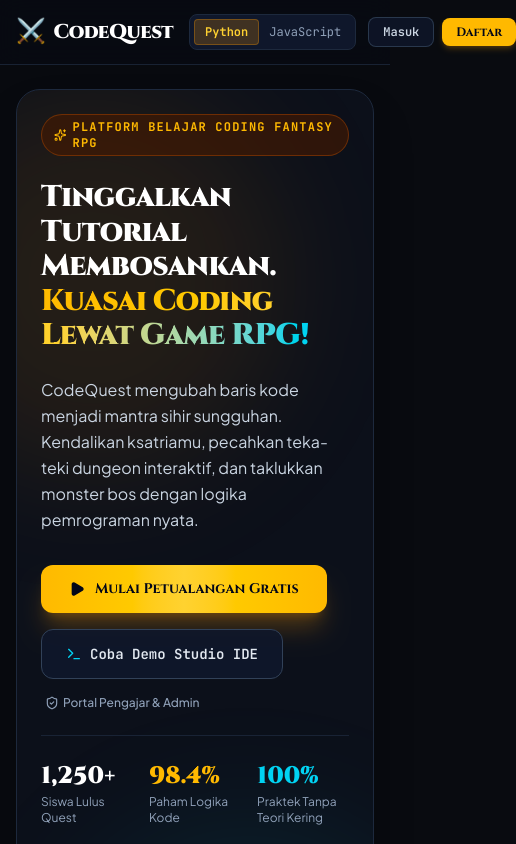
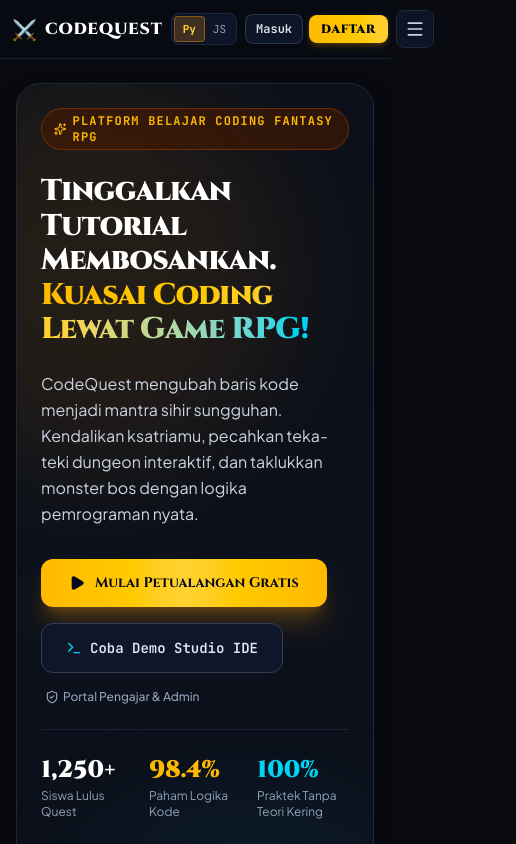
Before and after one commit to pakgurubajuri39/CodeQuest, a React (Vite) app: page / in a window 390 px wide. Shown: the top 844 px of the page, 516 px wide, since content can reach past the window. Built offline with nearby package versions, Linux system fonts and the light colour scheme; no server answers; the database is empty.

Commit message:
feat(ui): implement mobile-responsive navigation
Add mobile menu support to the main Navbar and optimize layout responsiveness for the Studio view and BattleLogPanel components.

```diff
--- a/src/components/common/Navbar.tsx
+++ b/src/components/common/Navbar.tsx
@@ -1,6 +1,20 @@
-import React from 'react';
+import React, { useState } from 'react';
 import { UserProfile, SupportedLanguage } from '../../types/game';
-import { Flame, Sparkles, Backpack, LogOut, ShieldCheck, Trophy, Database } from 'lucide-react';
+import {
+  Flame,
+  Sparkles,
+  Backpack,
+  LogOut,
+  ShieldCheck,
+  Trophy,
+  Database,
+  Menu,
+  X,
+  Compass,
+  Map,
+  Terminal,
+  BookOpen
+} from 'lucide-react';
 
 interface NavbarProps {
   user: UserProfile | null;
@@ -27,117 +41,148 @@
   selectedLanguage,
   onToggleLanguage
 }) => {
+  const [mobileMenuOpen, setMobileMenuOpen] = useState(false);
+
+  const handleNavClick = (view: 'landing' | 'home' | 'studio' | 'admin' | 'schema' | 'briefing' | 'auth') => {
+    onNavigate(view);
+    setMobileMenuOpen(false);
+  };
+
+  const hasUnclaimed = user?.achievements && Object.values(user.achievements).some((a) => !a.claimed);
+
   return (
-    <header className="sticky top-0 z-40 w-full bg-[#080b12]/90 backdrop-blur-md border-b border-slate-800/80 px-4 lg:px-8 py-3.5 transition-all">
-      <div className="max-w-7xl mx-auto flex items-center justify-between gap-4">
-        {/* Zone 1: Single text element wordmark */}
+    <header className="sticky top-0 z-50 w-full bg-[#080b12]/95 backdrop-blur-md border-b border-slate-800/80 px-3 sm:px-6 lg:px-8 py-2.5 sm:py-3 transition-all">
+      <div className="max-w-7xl mx-auto flex items-center justify-between gap-2 sm:gap-4 lg:gap-8">
+
+        {/* Zone 1: Brand Wordmark (Proportional on PC, Laptop, Tablet, and Mobile) */}
         <button
-          onClick={() => onNavigate('landing')}
-          className="text-xl font-black tracking-tight text-white font-fantasy hover:text-amber-400 transition-colors shrink-0 flex items-center gap-2"
+          onClick={() => handleNavClick('landing')}
+          className="flex items-center gap-2 group transition-transform active:scale-95 shrink-0 select-none text-left"
+          title="CodeQuest Home"
         >
-          <span className="text-amber-400 text-2xl">⚔️</span>
-          <span>CodeQuest</span>
+          <span className="text-xl sm:text-2xl drop-shadow transition-transform group-hover:scale-110">
+            ⚔️
+          </span>
+          <span className="text-base sm:text-lg lg:text-xl font-black tracking-wider text-white font-fantasy group-hover:text-amber-400 transition-colors uppercase">
+            CODEQUEST
+          </span>
         </button>
 
-        {/* Zone 2: 4-6 clean text navigation links */}
-        <nav className="hidden md:flex items-center gap-6 text-sm font-medium text-slate-300">
+        {/* Zone 2: Navigation Links (Desktop, Laptop, Large Tablet - Centered & Proportional) */}
+        <nav className="hidden md:flex items-center gap-1 lg:gap-2 text-xs sm:text-sm font-medium text-slate-300">
           <button
-            onClick={() => onNavigate('landing')}
-            className={`transition-colors hover:text-white ${activeView === 'landing' ? 'text-amber-400 font-semibold' : ''}`}
+            onClick={() => handleNavClick('landing')}
+            className={`px-3 py-1.5 rounded-lg transition-all ${
+              activeView === 'landing'
+                ? 'text-amber-400 font-bold bg-amber-400/10 border border-amber-400/20 shadow-sm'
+                : 'text-slate-300 hover:text-white hover:bg-slate-900/60'
+            }`}
           >
             Tentang Kursus
           </button>
+
           <button
-            onClick={() => onNavigate('home')}
-            className={`transition-colors hover:text-white ${activeView === 'home' ? 'text-amber-400 font-semibold' : ''}`}
+            onClick={() => handleNavClick('home')}
+            className={`px-3 py-1.5 rounded-lg transition-all ${
+              activeView === 'home'
+                ? 'text-amber-400 font-bold bg-amber-400/10 border border-amber-400/20 shadow-sm'
+                : 'text-slate-300 hover:text-white hover:bg-slate-900/60'
+            }`}
           >
             Quest Map
           </button>
+
           <button
-            onClick={() => onNavigate('studio')}
-            className={`transition-colors hover:text-white ${activeView === 'studio' ? 'text-amber-400 font-semibold' : ''}`}
+            onClick={() => handleNavClick('studio')}
+            className={`px-3 py-1.5 rounded-lg transition-all ${
+              activeView === 'studio'
+                ? 'text-amber-400 font-bold bg-amber-400/10 border border-amber-400/20 shadow-sm'
+                : 'text-slate-300 hover:text-white hover:bg-slate-900/60'
+            }`}
           >
             Studio IDE
           </button>
+
+          {/* Admin-only links */}
           {user?.role === 'admin' && (
             <button
-              onClick={() => onNavigate('schema')}
-              className={`transition-colors hover:text-white flex items-center gap-1.5 ${activeView === 'schema' ? 'text-amber-400 font-semibold' : 'text-slate-300'}`}
+              onClick={() => handleNavClick('schema')}
+              className={`px-3 py-1.5 rounded-lg transition-all flex items-center gap-1.5 ${
+                activeView === 'schema'
+                  ? 'text-amber-400 font-bold bg-amber-400/10 border border-amber-400/20 shadow-sm'
+                  : 'text-slate-300 hover:text-white hover:bg-slate-900/60'
+              }`}
             >
               <Database className="w-3.5 h-3.5 text-amber-400" />
               <span>Curriculum DB</span>
             </button>
           )}
+
           {user?.role === 'admin' && (
             <button
-              onClick={() => onNavigate('admin')}
-              className={`transition-colors hover:text-cyan-400 flex items-center gap-1.5 ${activeView === 'admin' ? 'text-cyan-400 font-semibold' : 'text-slate-300'}`}
+              onClick={() => handleNavClick('admin')}
+              className={`px-3 py-1.5 rounded-lg transition-all flex items-center gap-1.5 ${
+                activeView === 'admin'
+                  ? 'text-cyan-400 font-bold bg-cyan-400/10 border border-cyan-400/30 shadow-sm'
+                  : 'text-slate-300 hover:text-cyan-400 hover:bg-slate-900/60'
+              }`}
             >
-              <ShieldCheck className="w-4 h-4 text-cyan-400" />
+              <ShieldCheck className="w-3.5 h-3.5 text-cyan-400" />
               <span>Admin Portal</span>
             </button>
           )}
         </nav>
 
-        {/* Zone 3: 1-2 primary actions & User HUD */}
-        <div className="flex items-center gap-3 shrink-0">
-          {/* Language Switcher pill toggle */}
-          <div className="flex items-center p-1 bg-slate-900 rounded-lg border border-slate-800 text-xs">
+        {/* Zone 3: Actions, Language Switcher & HUD (Scales on all screens) */}
+        <div className="flex items-center gap-2 sm:gap-3 shrink-0">
+
+          {/* Language Switcher pill toggle (visible on tablet and desktop, compact on mobile) */}
+          <div className="flex items-center p-0.5 sm:p-1 bg-slate-900/90 rounded-lg border border-slate-800 text-[11px] sm:text-xs">
             <button
               onClick={() => onToggleLanguage('python')}
-              className={`px-2.5 py-1 rounded font-code transition-colors ${
+              className={`px-2 sm:px-2.5 py-1 rounded font-code transition-all ${
                 selectedLanguage === 'python'
-                  ? 'bg-amber-500/20 text-amber-300 font-semibold border border-amber-500/30'
+                  ? 'bg-amber-500/20 text-amber-300 font-bold border border-amber-500/40 shadow-sm'
                   : 'text-slate-400 hover:text-slate-200'
               }`}
+              title="Ganti bahasa pemrograman ke Python"
             >
-              Python
+              <span className="hidden sm:inline">Python</span>
+              <span className="sm:hidden">Py</span>
             </button>
             <button
               onClick={() => onToggleLanguage('javascript')}
-              className={`px-2.5 py-1 rounded font-code transition-colors ${
+              className={`px-2 sm:px-2.5 py-1 rounded font-code transition-all ${
                 selectedLanguage === 'javascript'
-                  ? 'bg-cyan-500/20 text-cyan-300 font-semibold border border-cyan-500/30'
+                  ? 'bg-cyan-500/20 text-cyan-300 font-bold border border-cyan-500/40 shadow-sm'
                   : 'text-slate-400 hover:text-slate-200'
               }`}
+              title="Ganti bahasa pemrograman ke JavaScript"
             >
-              JavaScript
+              <span className="hidden sm:inline">JavaScript</span>
+              <span className="sm:hidden">JS</span>
             </button>
           </div>
 
           {user ? (
-            <div className="flex items-center gap-3">
-              {/* Trial or Pending Status indicators */}
-              {user.status === 'trial' && onOpenRegister && (
-                <button
-                  onClick={onOpenRegister}
-                  className="hidden sm:flex items-center gap-1.5 px-3 py-1.5 rounded-lg bg-amber-500 hover:bg-amber-400 text-slate-950 font-bold font-fantasy text-xs transition-colors shadow-sm"
-                >
-                  <span>Daftar Siswa</span>
-                </button>
-              )}
-              {user.status === 'pending' && (
-                <span className="hidden sm:inline-block px-2.5 py-1 rounded bg-amber-950/60 border border-amber-500/50 text-[10px] font-bold text-amber-300 font-code">
-                  ⏳ Menunggu Approval
-                </span>
-              )}
-
-              {/* Gamification Counters */}
-              <div className="hidden sm:flex items-center gap-3 text-xs font-code">
-                <div className="flex items-center gap-1 text-amber-400 bg-amber-950/30 px-2 py-1 rounded border border-amber-900/40">
+            /* Logged-in User HUD */
+            <div className="flex items-center gap-1.5 sm:gap-2.5">
+              {/* Gamification Counters (gems & streak) - hidden on narrow phones, shown on tablet/PC */}
+              <div className="hidden sm:flex items-center gap-2 text-xs font-code">
+                <div className="flex items-center gap-1 text-amber-400 bg-amber-950/30 px-2 py-1 rounded border border-amber-900/40" title="Gems">
                   <Sparkles className="w-3.5 h-3.5 text-amber-400" />
-                  <span className="font-semibold tabular-nums">{user.gems}</span>
+                  <span className="font-bold tabular-nums">{user.gems}</span>
                 </div>
-                <div className="flex items-center gap-1 text-orange-400 bg-orange-950/30 px-2 py-1 rounded border border-orange-900/40">
+                <div className="hidden lg:flex items-center gap-1 text-orange-400 bg-orange-950/30 px-2 py-1 rounded border border-orange-900/40" title="Streak Hari">
                   <Flame className="w-3.5 h-3.5 text-orange-400" />
-                  <span className="font-semibold tabular-nums">{user.streakDays}d</span>
+                  <span className="font-bold tabular-nums">{user.streakDays}d</span>
                 </div>
               </div>
 
               {/* Inventory Button */}
               <button
                 onClick={onOpenInventory}
-                className="p-2 text-slate-300 hover:text-white bg-slate-900/80 hover:bg-slate-800 rounded-lg border border-slate-800 transition-colors"
+                className="p-1.5 sm:p-2 text-slate-300 hover:text-white bg-slate-900/80 hover:bg-slate-800 rounded-lg border border-slate-800 transition-colors"
                 title="Buka Inventori Ksatria"
                 aria-label="Buka Inventori Ksatria"
               >
@@ -148,35 +193,36 @@
               {onOpenAchievements && (
                 <button
                   onClick={onOpenAchievements}
-                  className="p-2 text-slate-300 hover:text-amber-400 bg-slate-900/80 hover:bg-slate-800 rounded-lg border border-slate-800 transition-colors relative"
-                  title="Buka Lemari Prestasi & Pencapaian Ksatria"
-                  aria-label="Buka Lemari Prestasi & Pencapaian Ksatria"
+                  className="p-1.5 sm:p-2 text-slate-300 hover:text-amber-400 bg-slate-900/80 hover:bg-slate-800 rounded-lg border border-slate-800 transition-colors relative"
+                  title="Buka Lemari Prestasi & Pencapaian"
+                  aria-label="Buka Lemari Prestasi & Pencapaian"
                 >
                   <Trophy className="w-4 h-4 text-amber-400" />
-                  {user.achievements && Object.values(user.achievements).some((a) => !a.claimed) && (
+                  {hasUnclaimed && (
                     <span className="absolute -top-1 -right-1 w-2.5 h-2.5 bg-amber-400 rounded-full animate-ping" />
                   )}
                 </button>
               )}
 
               {/* User Avatar & Logout */}
-              <div className="flex items-center gap-2 pl-1 border-l border-slate-800">
+              <div className="flex items-center gap-1.5 sm:gap-2 pl-1 sm:pl-2 border-l border-slate-800">
                 <div
-                  onClick={() => user.role === 'admin' ? onNavigate('admin') : onNavigate('home')}
+                  onClick={() => user.role === 'admin' ? handleNavClick('admin') : handleNavClick('home')}
                   className="cursor-pointer flex items-center gap-2"
+                  title={user.displayName}
                 >
-                  <div className="w-8 h-8 rounded-lg bg-gradient-to-br from-indigo-600 to-amber-600 flex items-center justify-center text-sm font-bold text-white shadow-sm">
+                  <div className="w-7 h-7 sm:w-8 sm:h-8 rounded-lg bg-gradient-to-br from-indigo-600 to-amber-600 flex items-center justify-center text-xs sm:text-sm font-bold text-white shadow-sm">
                     {user.avatar || '⚔️'}
                   </div>
-                  <div className="hidden lg:block text-left text-xs">
-                    <div className="font-semibold text-slate-200 truncate max-w-[100px]">{user.displayName}</div>
+                  <div className="hidden xl:block text-left text-xs">
+                    <div className="font-semibold text-slate-200 truncate max-w-[90px]">{user.displayName}</div>
                     <div className="text-[10px] text-slate-400 uppercase tracking-wider">{user.role}</div>
                   </div>
                 </div>
 
                 <button
                   onClick={onLogout}
-                  className="p-2 text-slate-400 hover:text-rose-400 rounded-lg hover:bg-rose-950/30 transition-colors"
+                  className="p-1.5 sm:p-2 text-slate-400 hover:text-rose-400 rounded-lg hover:bg-rose-950/30 transition-colors"
                   title="Sign Out"
                   aria-label="Sign Out"
                 >
@@ -185,25 +231,121 @@
               </div>
             </div>
           ) : (
-            <div className="flex items-center gap-2">
+            /* Logged-out Visitor Actions: Proportional Masuk & DAFTAR */
+            <div className="flex items-center gap-1.5 sm:gap-2">
               <button
                 onClick={onOpenAuth}
-                className="px-3.5 py-1.5 text-xs font-semibold text-slate-300 hover:text-white bg-slate-900/80 hover:bg-slate-800 rounded-lg border border-slate-700/80 transition-colors whitespace-nowrap font-code"
+                className="px-2.5 sm:px-3.5 py-1.5 text-xs font-semibold text-slate-200 hover:text-white bg-slate-900/90 hover:bg-slate-800 rounded-lg border border-slate-700/80 transition-all whitespace-nowrap font-code shadow-sm"
               >
                 Masuk
               </button>
               {onOpenRegister && (
                 <button
                   onClick={onOpenRegister}
-                  className="px-3.5 py-1.5 text-xs font-bold text-slate-950 bg-amber-400 hover:bg-amber-300 rounded-lg transition-colors whitespace-nowrap shadow-md shadow-amber-500/20 font-fantasy"
+                  className="px-3 sm:px-4 py-1.5 text-xs font-black text-slate-950 bg-gradient-to-r from-amber-400 to-amber-300 hover:brightness-110 rounded-lg transition-all whitespace-nowrap shadow-md shadow-amber-500/20 font-fantasy uppercase tracking-wider"
                 >
-                  Daftar
+                  DAFTAR
                 </button>
               )}
             </div>
           )}
+
+          {/* Mobile & Small Tablet Hamburger Button */}
+          <button
+            onClick={() => setMobileMenuOpen((prev) => !prev)}
+            className="md:hidden p-2 text-slate-300 hover:text-white bg-slate-900/80 hover:bg-slate-800 rounded-lg border border-slate-800 transition-colors focus:outline-none focus:ring-1 focus:ring-amber-400"
+            aria-label="Buka Menu Navigasi"
+            title="Menu"
+          >
+            {mobileMenuOpen ? <X className="w-5 h-5 text-amber-400" /> : <Menu className="w-5 h-5" />}
+          </button>
         </div>
       </div>
+
+      {/* Mobile & Small Tablet Slide-Down Drawer (Smooth, User-Friendly on HP & Tablet) */}
+      {mobileMenuOpen && (
+        <div className="md:hidden mt-2 pt-3 pb-2 border-t border-slate-800/80 space-y-2 animate-in fade-in slide-in-from-top-2 duration-150">
+          <div className="grid grid-cols-1 gap-1 text-sm font-medium">
+            <button
+              onClick={() => handleNavClick('landing')}
+              className={`w-full flex items-center gap-3 px-3.5 py-2.5 rounded-xl text-left transition-colors ${
+                activeView === 'landing'
+                  ? 'bg-amber-400/10 text-amber-400 font-bold border border-amber-400/20'
+                  : 'text-slate-300 hover:bg-slate-900 hover:text-white'
+              }`}
+            >
+              <BookOpen className="w-4 h-4 text-amber-400" />
+              <span>Tentang Kursus</span>
+            </button>
+
+            <button
+              onClick={() => handleNavClick('home')}
+              className={`w-full flex items-center gap-3 px-3.5 py-2.5 rounded-xl text-left transition-colors ${
+                activeView === 'home'
+                  ? 'bg-amber-400/10 text-amber-400 font-bold border border-amber-400/20'
+                  : 'text-slate-300 hover:bg-slate-900 hover:text-white'
+              }`}
+            >
+              <Map className="w-4 h-4 text-amber-400" />
+              <span>Quest Map</span>
+            </button>
+
+            <button
+              onClick={() => handleNavClick('studio')}
+              className={`w-full flex items-center gap-3 px-3.5 py-2.5 rounded-xl text-left transition-colors ${
+                activeView === 'studio'
+                  ? 'bg-amber-400/10 text-amber-400 font-bold border border-amber-400/20'
+                  : 'text-slate-300 hover:bg-slate-900 hover:text-white'
+              }`}
+            >
+              <Terminal className="w-4 h-4 text-cyan-400" />
+              <span>Studio IDE</span>
+            </button>
+
+            {user?.role === 'admin' && (
+              <button
+                onClick={() => handleNavClick('schema')}
+                className={`w-full flex items-center gap-3 px-3.5 py-2.5 rounded-xl text-left transition-colors ${
+                  activeView === 'schema'
+                    ? 'bg-amber-400/10 text-amber-400 font-bold border border-amber-400/20'
+                    : 'text-slate-300 hover:bg-slate-900 hover:text-white'
+                }`}
+              >
+                <Database className="w-4 h-4 text-amber-400" />
+                <span>Curriculum DB</span>
+              </button>
+            )}
+
+            {user?.role === 'admin' && (
+              <button
+                onClick={() => handleNavClick('admin')}
+                className={`w-full flex items-center gap-3 px-3.5 py-2.5 rounded-xl text-left transition-colors ${
+                  activeView === 'admin'
+                    ? 'bg-cyan-400/10 text-cyan-400 font-bold border border-cyan-400/30'
+                    : 'text-slate-300 hover:bg-slate-900 hover:text-cyan-400'
+                }`}
+              >
+                <ShieldCheck className="w-4 h-4 text-cyan-400" />
+                <span>Admin Portal</span>
+              </button>
+            )}
+          </div>
+
+          {/* Mobile Profile & Gamification Stats summary if logged in */}
+          {user && (
+            <div className="pt-2 mt-2 border-t border-slate-800/80 flex items-center justify-between text-xs font-code px-2">
+              <div className="flex items-center gap-2">
+                <span className="text-amber-400 font-bold">💎 {user.gems} Gems</span>
+                <span className="text-slate-600">·</span>
+                <span className="text-orange-400 font-bold">🔥 {user.streakDays}d Streak</span>
+              </div>
+              <div className="text-slate-400 truncate max-w-[120px]">
+                {user.displayName}
+              </div>
+            </div>
+          )}
+        </div>
+      )}
     </header>
   );
 };
--- a/src/components/studio/BattleLogPanel.tsx
+++ b/src/components/studio/BattleLogPanel.tsx
@@ -157,7 +157,7 @@
       </div>
 
       {/* Combat Scoreboard Mini-Banner */}
-      <div className="grid grid-cols-4 gap-2 px-4 py-2 bg-[#090d18] border-b border-slate-800/80 text-[11px] font-code">
+      <div className="grid grid-cols-2 sm:grid-cols-4 gap-2 px-3 sm:px-4 py-2 bg-[#090d18] border-b border-slate-800/80 text-[11px] font-code">
         <div className="flex items-center gap-1.5 text-slate-300">
           <Heart className="w-3.5 h-3.5 text-emerald-400" />
           <span className="text-slate-400">Hero HP:</span>
--- a/src/components/studio/Studio.tsx
+++ b/src/components/studio/Studio.tsx
@@ -720,7 +720,7 @@
         </div>
 
         {/* Right Action Tools: Materi Briefing, Language, Audio, Solution */}
-        <div className="flex items-center gap-3">
+        <div className="flex flex-wrap items-center gap-2 sm:gap-3">
           {/* Read Theory / Materi Briefing Button */}
           <button
             onClick={() => {
```
